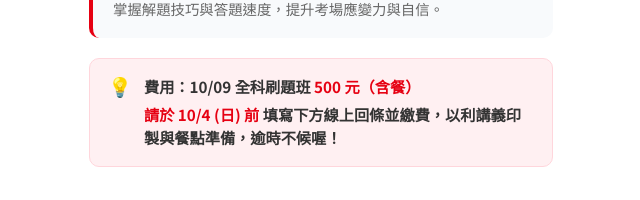
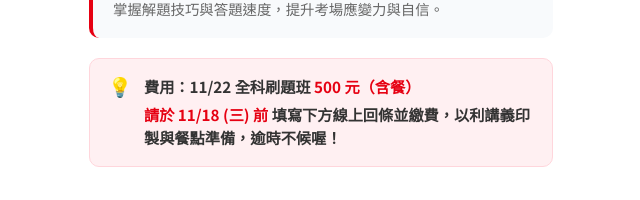
Before and after one commit to Sy-danlu/danlu.github.io, a plain HTML site: page index.html in a window 1280 px wide. Shown: the part 807-1007 px from the top of the page, without its empty margins (319-959 px from the left). Drawn offline with Linux system fonts and the light colour scheme.

Commit message:
Update index.html

```diff
--- a/index.html
+++ b/index.html
@@ -395,8 +395,8 @@
             <div class="notice-box">
                 <div class="notice-icon">💡</div>
                 <div class="notice-content">
-                    <p><span>費用：10/09 全科刷題班 </span>500 元（含餐）</p>
-                    <p style="margin-top: 4px;">請於 10/4 (日) 前 <span>填寫下方線上回條並繳費，以利講義印製與餐點準備，逾時不候喔！</span></p>
+                    <p><span>費用：11/22 全科刷題班 </span>500 元（含餐）</p>
+                    <p style="margin-top: 4px;">請於 11/18 (三) 前 <span>填寫下方線上回條並繳費，以利講義印製與餐點準備，逾時不候喔！</span></p>
                 </div>
             </div>
         </section>
```
